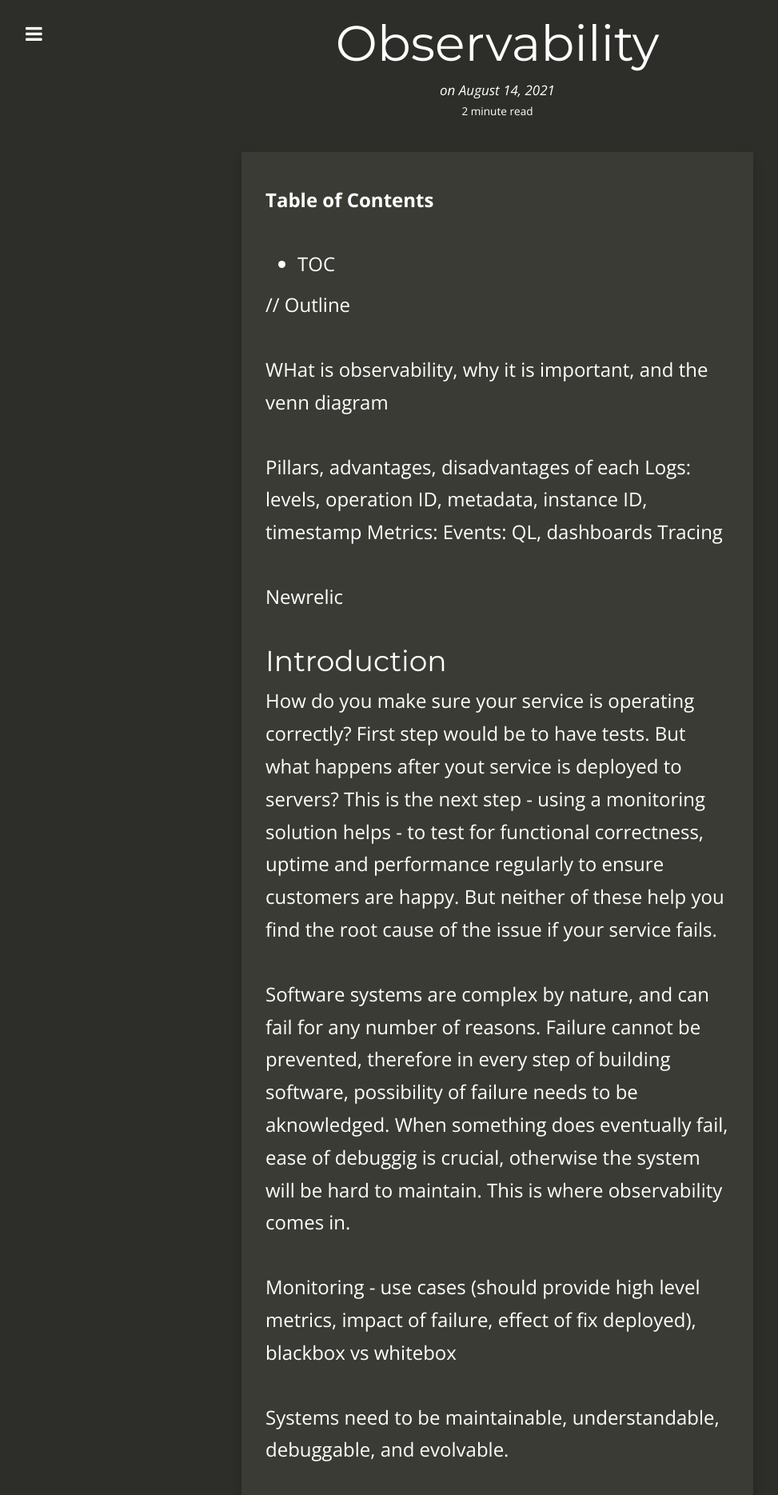
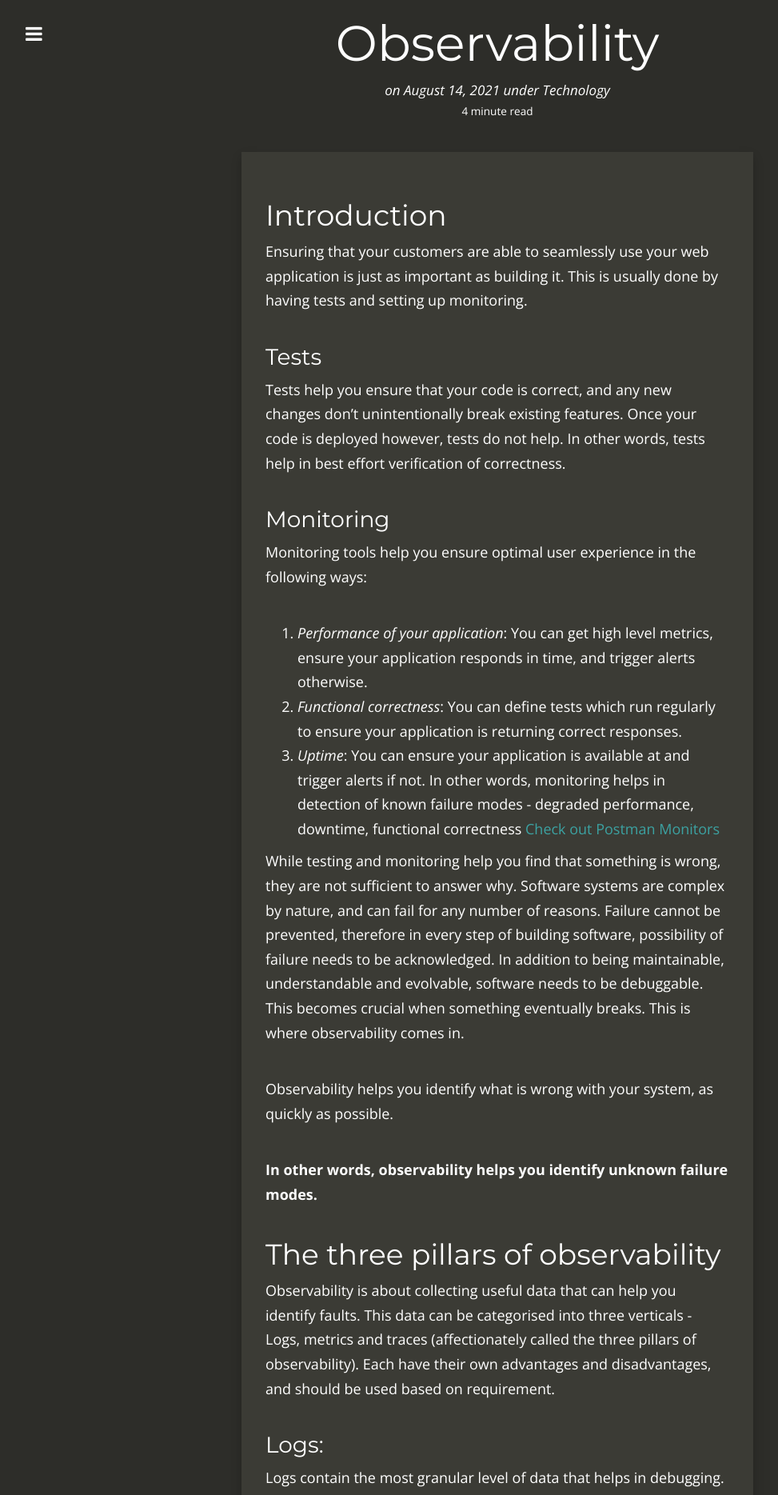
Before and after one commit to harshadixit12/harshadixit12.github.io, a Jekyll site: the page built from _posts/2021-08-14-Observability.md, in a window 1280 px wide. Shown: the top 1869 px of the page at 80% size, without its empty margins (18-991 px from the left). Built offline with Jekyll 4.4.1, drawn with Linux system fonts in a browser that asks for light colours; nearby versions of some CDN libraries; some of the changed text lies outside the part shown.

Commit message:
Use categories and format Observability post

```diff
--- a/_posts/2021-08-14-Observability.md
+++ b/_posts/2021-08-14-Observability.md
@@ -3,59 +3,89 @@ layout: post
 title: Observability
 date: 2021-08-14 20:00:00
 summary: Observability, the three pillars and what you can do with them
-categories:
+categories: ['Technology']
 thumbnail:
 tags:
-  - Observability
-  - Logs
-  - Distributed tracing
+ - Observability
+ - Logs
+ - Distributed tracing
 ---
 
-**Table of Contents**
+## Introduction
 
-- TOC
-  {:toc}
+Ensuring that your customers are able to seamlessly use your web application is just as important as building it.
+This is usually done by having tests and setting up monitoring.
+### Tests
+Tests help you ensure that your code is correct, and any new changes don't unintentionally break existing features. Once your code is deployed however, tests do not help.
+In other words, tests help in best effort verification of correctness.
+### Monitoring
+Monitoring tools help you ensure optimal user experience in the following ways:
+ 1. _Performance of your application_:
+  You can get high level metrics, ensure your application responds in time, and trigger alerts otherwise.
+ 2. _Functional correctness_:
+ You can define tests which run regularly to ensure your application is returning correct responses.
+ 3. _Uptime_:
+ You can ensure your application is available at and trigger alerts if not.
+ In other words, monitoring helps in detection of known failure modes - degraded performance, downtime, functional correctness
+ [Check out Postman Monitors](https://www.postman.com/api-monitor/)
 
-// Outline
-
-WHat is observability, why it is important, and the venn diagram
-
-Pillars, advantages, disadvantages of each
-Logs: levels, operation ID, metadata, instance ID, timestamp
-Metrics:
-Events: QL, dashboards
-Tracing
-
-Newrelic
-
-# Introduction
-
-How do you make sure your service is operating correctly?
-First step would be to have tests. But what happens after yout service is deployed to servers? This is the next step - using a monitoring solution helps - to test for functional correctness, uptime and performance regularly to ensure customers are happy. But neither of these help you find the root cause of the issue if your service fails.
-
-Software systems are complex by nature, and can fail for any number of reasons. Failure cannot be prevented, therefore in every step of building software, possibility of failure needs to be aknowledged.
-When something does eventually fail, ease of debuggig is crucial, otherwise the system will be hard to maintain.
+While testing and monitoring help you find that something is wrong, they are not sufficient to answer why.
+Software systems are complex by nature, and can fail for any number of reasons. Failure cannot be prevented, therefore in every step of building software, possibility of failure needs to be acknowledged.
+In addition to being maintainable, understandable and evolvable, software needs to be debuggable. This becomes crucial when something eventually breaks.
 This is where observability comes in.
 
-Monitoring - use cases (should provide high level metrics, impact of failure, effect of fix deployed), blackbox vs whitebox
+Observability helps you identify what is wrong with your system, as quickly as possible.
 
-Systems need to be maintainable, understandable, debuggable, and evolvable.
+__In other words, observability helps you identify unknown failure modes.__
 
-Tests - best effort verification of correctness.
-Monitoring - Detection of known failure modes - degraded performance, downtime, functional correctness
-Observability - Helps you identify unknown failure modes.
+## The three pillars of observability
 
-# The three pillars of observability
+Observability is about collecting useful data that can help you identify faults. This data can be categorised into three verticals - Logs, metrics and traces (affectionately called the three pillars of observability). Each have their own advantages and disadvantages, and should be used based on requirement.
 
-Logs, metrics and traces together make up the three pillars of observability. Note that just having them does not make a system observable.
+### Logs:
+Logs contain the most granular level of data that helps in debugging. They can record the occurrence of an event, along with other contextual information such as timestamp, the service name, etc.
+Typically, services utilise a logger such as winston, and define a custom format that records all useful metadata along with the log.
 
-Logs: record the key events that happened highest granularity - payload + timestamp. Easy to generate, have context. Have performance penalty. Ingestion and storage needs. Increase proportionally to traffic. Elasticsearch is difficult to maintain. Sampling - needs additional compute
+Logs are easy to generate and understand, but have performance penalties ("Logging is not free").
+While generating logs is easy, ingestion and storage is not. This is because the volume of logs generated increases proportionally to traffic. Also, the amount of value offered by logs may not justify the cost of storing them. To mitigate this sampling can be used, but this gives an incomplete picture.
 
-Metrics: Optimised for storage, doesnt increase costs with increase in traffic, low granularity - system level. Suited to trigger alerts, easier to query and crunch.
+A better approach to logging would be to ensure every log is actionable.
 
-Traces:
-Traces tell you the story - the flow of a request through the entire system. Takes effort to use in existing systems and carries overhead. Also needs sampling.
+### Metrics:
+Metrics help you understand the health of your system at a high level.
 
-You also need to understand the hardware demands of the application - whether it is consuming too much CPU / memory etc, and identify problems before they reach production.
-Use tools like memwatch, gc-profiler, flame graphs.
-Along with these, there are more tools which help - exception tracking (sentry).
+Unlike logs, they are optimised for storage, and don't incur increased costs with increase in traffic. Also, they are suitable for building dashboards, and other number-crunching. Metrics typically don't contain context along with each measurement.
+However, they have low granularity and only offer system level insights.
+
+Metrics are suited for measuring performance, and to trigger alerts.
+
+
+### Traces:
+While logs give you hints, and metrics tell you the theme, traces tell you the whole story.
+Traces track flow of a request through the entire system, and measure the performance of each part of the system involved. They are especially useful in microservices where each request travels through multiple services - where logs and metrics are not helpful.
+
+However, traces require effort to integrate with existing systems, and have a performance overhead. Due to the sheer amount of data collected, sampling might be required. Based on the sampling technique, there may be loss of data, or even additional cost in transferring it over a network.
+
+## Some more useful tools
+While logs, metrics and traces give some amount of visibility into the application, they don’t cover an important aspect - the hardware demands of the application.
+It is crucial to understand the resource consumption pattern of your application and understand the cost of each new feature added in terms of these resources. Tools like memwatch, gc-profiler, flame graphs can be used for this on Node JS.
+
+Sometimes, if there is a fatal exception and your application crashes, logs may not be present. Exception tracking tools such as sentry can be used for this purpose.
+
+Events: Some observability platforms like newrelic let you record and query events. They have the advantages of metrics and logs as they can be queried, and contain some amount of contextual information.
+
+## Summary
+Software applications need to be understandable, maintainable, evolvable and debuggable. They are complex by nature, and ease of identifying faults when something inevitably goes wrong is crucial.
+
+While tests and monitoring look for known failure states, the three pillars of observability - logs, metrics and traces can assist in identifying unknown failure states.
+
+Having logs, metrics and traces alone does not make a system observable. Often, asking yourself questions like "How do I know if this breaks in production?" during development goes a long way in ensuring it.
+
+### Relevant Links:
+[Distributed Systems Observability](https://www.oreilly.com/library/view/distributed-systems-observability/9781492033431/)
+[Newrelic](https://newrelic.com/)
+[Apache SkyWalking](https://skywalking.apache.org)
+[Sentry](https://sentry.io)
+[Memwatch](https://www.npmjs.com/package/memwatch)
+[GC profiler](https://www.npmjs.com/package/gc-profiler)
+[Flame graphs](https://github.com/brendangregg/FlameGraph)
--- a/css/style.scss
+++ b/css/style.scss
@@ -568,7 +568,7 @@ ul {
 			padding-bottom: 10px;
 
 			@media (min-width: $screen-sm-min) {
-				font-size: 24px;
+				font-size: 18px;
 				padding-left: 30px;
 				padding-right: 30px;
 				padding-top: 40px;
```
Also changed, not shown: _posts/2019-10-11-Welcome.md (+1 -7 lines), _posts/2019-10-14-Reading-run-length-compressed-BMP-images.md (+1 -1 lines), _posts/2020-02-08-Library-overview.md (+1 -1 lines).
